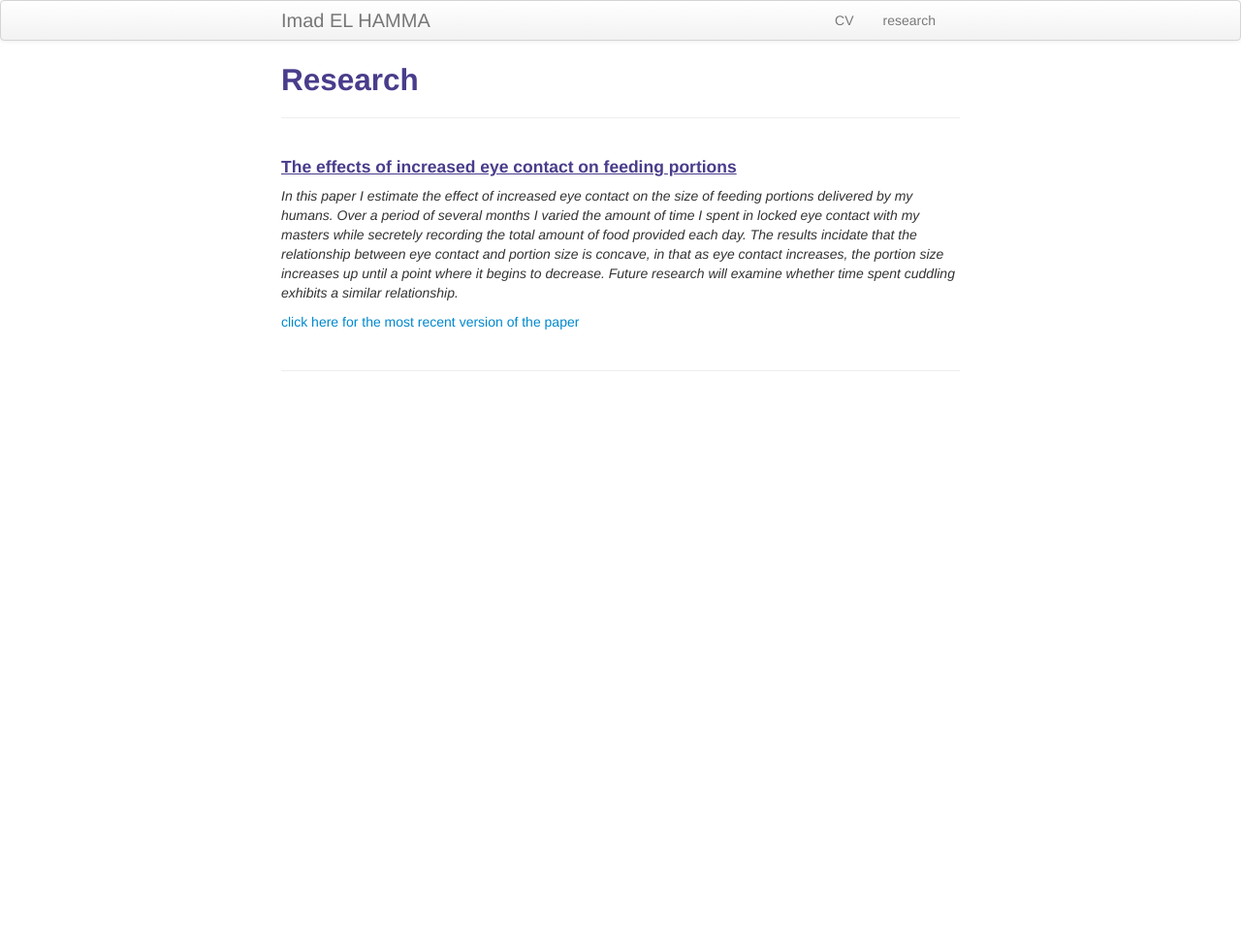
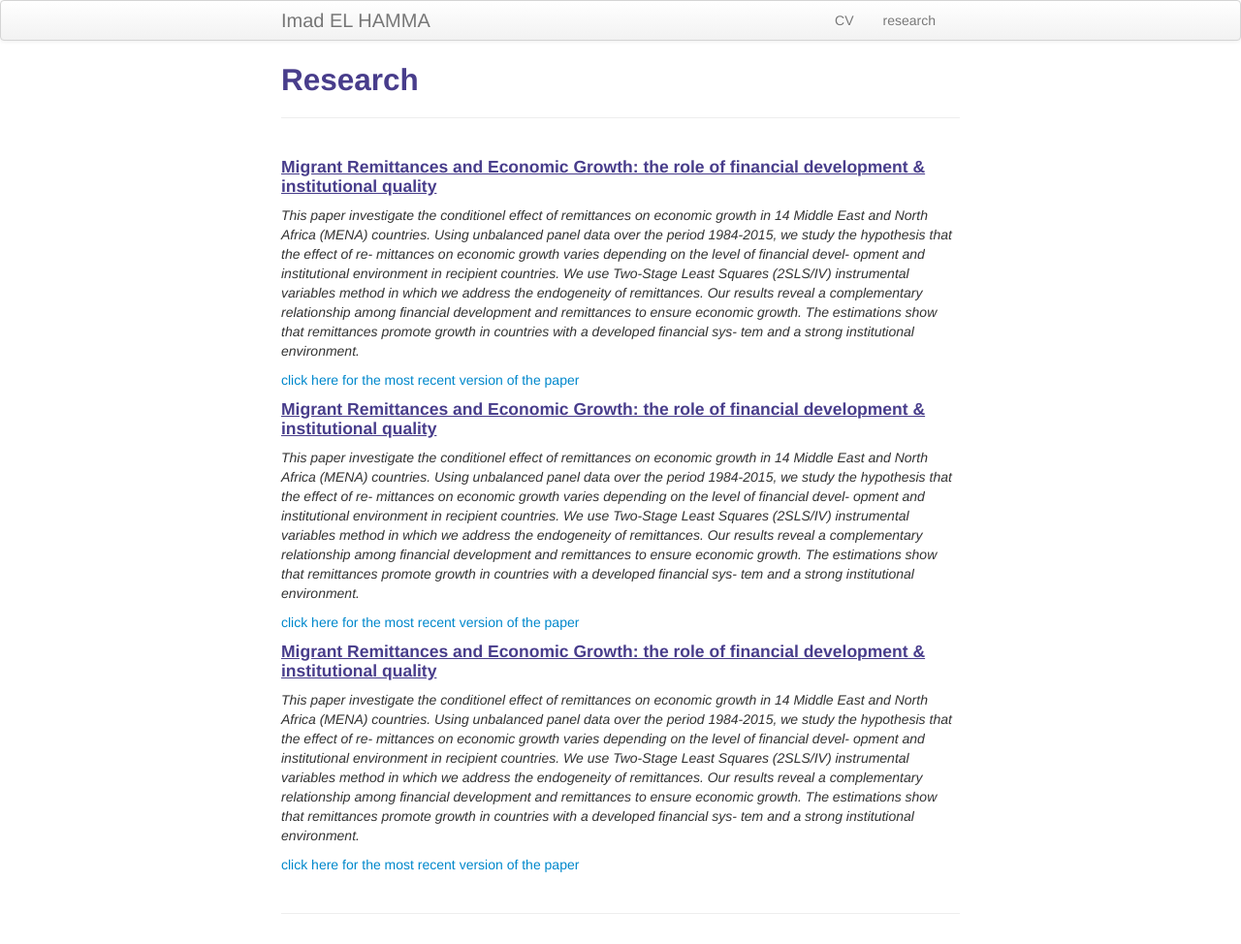
Before and after one commit to elhamma/elhamma.github.io, a Jekyll site: the page built from pages/research.md, in a window 1280 px wide. Shown: the whole page at 97% size. Built offline with Jekyll 4.4.1, drawn with Linux system fonts in a browser that asks for light colours; before the commit the page ends 900 px from its top, so only the background shows below that.

Commit message:
Update research.md

```diff
--- a/pages/research.md
+++ b/pages/research.md
@@ -1,15 +1,27 @@
 ---
 layout: page
 title: Research
-description: Blue Ham's research
+description: EL HAMMA Imad's research
 ---
 
 
 
-#### <u>The effects of increased eye contact on feeding portions</u>
-*In this paper I estimate the effect of increased eye contact on the size of feeding portions delivered by my humans. Over a period of several months I varied the amount of time I spent in locked eye contact with my masters while secretely recording the total amount of food provided each day. The results incidate that the relationship between eye contact and portion size is concave, in that as eye contact increases, the portion size increases up until a point where it begins to decrease. Future research will examine whether time spent cuddling exhibits a similar relationship.*
+#### <u>Migrant Remittances and Economic Growth: the role of financial development & institutional quality</u>
+*This paper investigate the conditionel effect of remittances on economic growth in 14 Middle East and North Africa (MENA) countries. Using unbalanced panel data over the period 1984-2015, we study the hypothesis that the effect of re- mittances on economic growth varies depending on the level of financial devel- opment and institutional environment in recipient countries. We use Two-Stage Least Squares (2SLS/IV) instrumental variables method in which we address the endogeneity of remittances. Our results reveal a complementary relationship among financial development and remittances to ensure economic growth. The estimations show that remittances promote growth in countries with a developed financial sys- tem and a strong institutional environment.*
 
-[click here for the most recent version of the paper]({{ BASE_PATH}}/pages/working_papers/sample-working-paper.pdf)
+[click here for the most recent version of the paper]({{ BASE_PATH}}/pages/working_papers/sRmittances_ELHAMMA_Final.pdf)
+
+
+#### <u>Migrant Remittances and Economic Growth: the role of financial development & institutional quality</u>
+*This paper investigate the conditionel effect of remittances on economic growth in 14 Middle East and North Africa (MENA) countries. Using unbalanced panel data over the period 1984-2015, we study the hypothesis that the effect of re- mittances on economic growth varies depending on the level of financial devel- opment and institutional environment in recipient countries. We use Two-Stage Least Squares (2SLS/IV) instrumental variables method in which we address the endogeneity of remittances. Our results reveal a complementary relationship among financial development and remittances to ensure economic growth. The estimations show that remittances promote growth in countries with a developed financial sys- tem and a strong institutional environment.*
+
+[click here for the most recent version of the paper]({{ BASE_PATH}}/pages/working_papers/sRmittances_ELHAMMA_Final.pdf)
+
+
+#### <u>Migrant Remittances and Economic Growth: the role of financial development & institutional quality</u>
+*This paper investigate the conditionel effect of remittances on economic growth in 14 Middle East and North Africa (MENA) countries. Using unbalanced panel data over the period 1984-2015, we study the hypothesis that the effect of re- mittances on economic growth varies depending on the level of financial devel- opment and institutional environment in recipient countries. We use Two-Stage Least Squares (2SLS/IV) instrumental variables method in which we address the endogeneity of remittances. Our results reveal a complementary relationship among financial development and remittances to ensure economic growth. The estimations show that remittances promote growth in countries with a developed financial sys- tem and a strong institutional environment.*
+
+[click here for the most recent version of the paper]({{ BASE_PATH}}/pages/working_papers/sRmittances_ELHAMMA_Final.pdf)
 
 
 <!-- Note: this is how to write a comment in HTML. Everything in here won't show up on your webpage.-->
```
